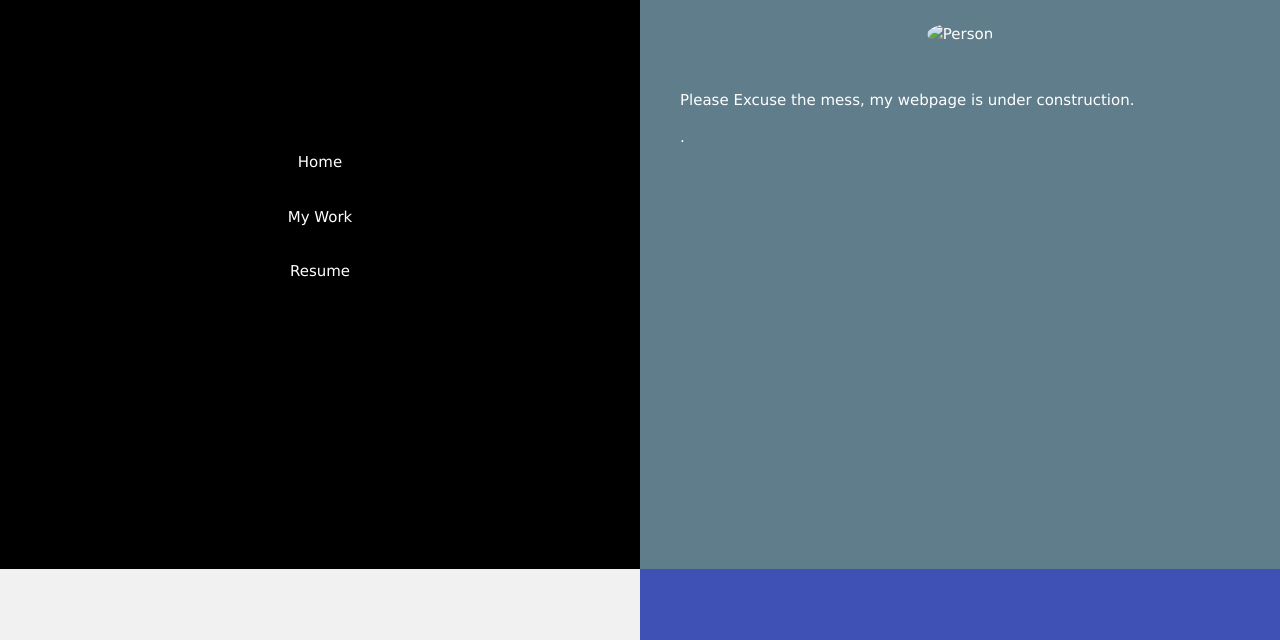
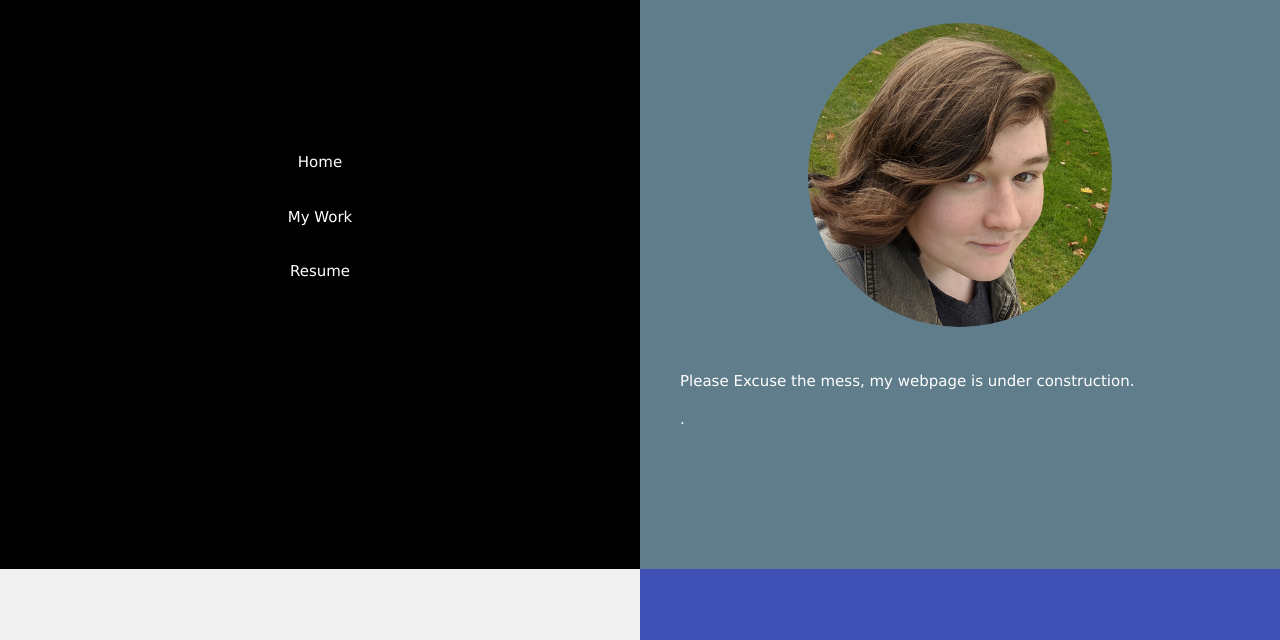
Before and after one commit to roughk/roughk.github.io, a plain HTML site: page index.html in a window 1280 px wide. Shown: the part 131-771 px from the top of the page. Drawn offline with nearby package versions, Linux system fonts and the light colour scheme.

Commit message:
added cover photo

```diff
--- a/index.html
+++ b/index.html
@@ -30,7 +30,7 @@ https://www.w3schools.com/w3css/w3css_templates.asp
   <div class="w3-half w3-blue-grey w3-container" style="height:700px">
     <div class="w3-padding-64 w3-center">
       <h1>About Me</h1>
-      <img src="/w3images/avatar3.png" class="w3-margin w3-circle" alt="Person" style="width:50%">
+      <img src="images/KR1sq.png" class="w3-margin w3-circle" alt="Me" style="width:50%">
       <div class="w3-left-align w3-padding-large">
         <p>Please Excuse the mess, my webpage is under construction.</p>
         <p>.</p>
```
Also changed, not shown: images/KR1sq.png (added), 1 other file.
